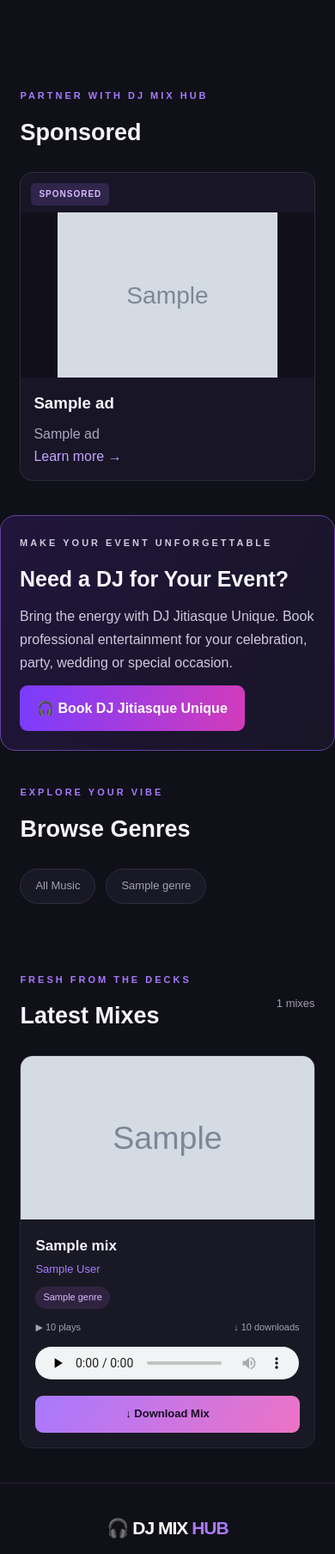
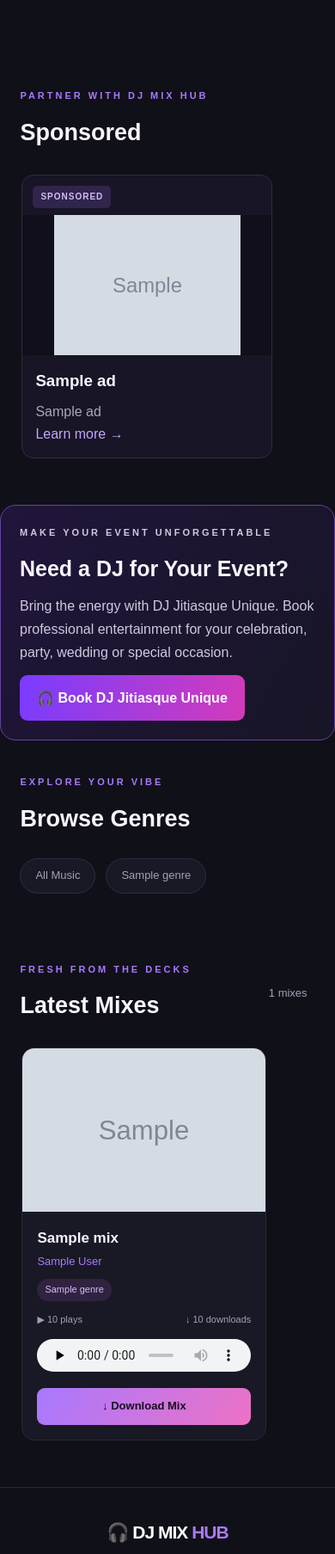
Before and after one commit to 5910henry-art/dj-mix-hub, a Flask app: template templates/index.html in a window 390 px wide. Shown: the part 1478-3285 px from the top of the page at 86% size. Run offline with Flask 3, Linux system fonts and the light colour scheme; the template is opened without the code that fills it: most values are stand-ins (such as "Sample title", 1, 10 or a date in 2020); grey boxes marked "Sample" are stand-in pictures; some libraries are stand-ins or nearby versions.

Commit message:
Add horizontal homepage carousels

```diff
--- a/static/css/style.css
+++ b/static/css/style.css
@@ -359,8 +359,103 @@ footer small {
         padding: 40px 6%;
     }
 
+}
+
+
+/* Homepage horizontal carousels */
+.carousel-heading-actions {
+    display: flex;
+    align-items: center;
+    gap: 16px;
+}
+
+.carousel-controls {
+    display: flex;
+    align-items: center;
+    gap: 8px;
+}
+
+.carousel-controls button {
+    width: 38px;
+    height: 38px;
+    border: 1px solid #443653;
+    border-radius: 50%;
+    background: #21182d;
+    color: #ffffff;
+    font-size: 25px;
+    line-height: 1;
+    cursor: pointer;
+    transition: background .2s, border-color .2s;
+}
+
+.carousel-controls button:hover {
+    background: #593477;
+    border-color: #9b6ac4;
+}
+
+.sponsored-grid,
+.mix-grid {
+    display: flex;
+    gap: 18px;
+    overflow-x: auto;
+    overflow-y: hidden;
+    padding: 3px 2px 14px;
+    scroll-snap-type: x mandatory;
+    scroll-behavior: smooth;
+    -webkit-overflow-scrolling: touch;
+    scrollbar-width: none;
+}
+
+.sponsored-grid::-webkit-scrollbar,
+.mix-grid::-webkit-scrollbar {
+    display: none;
+}
+
+.sponsored-card {
+    flex: 0 0 31%;
+    min-width: 0;
+    scroll-snap-align: start;
+}
+
+.mix-card {
+    flex: 0 0 31%;
+    min-width: 0;
+    scroll-snap-align: start;
+}
+
+@media (max-width: 700px) {
+    .carousel-heading-actions {
+        gap: 9px;
+    }
+
+    .carousel-controls {
+        gap: 5px;
+    }
+
+    .carousel-controls button {
+        width: 34px;
+        height: 34px;
+        font-size: 22px;
+    }
+
+    .sponsored-grid,
     .mix-grid {
-        grid-template-columns: 1fr;
+        gap: 14px;
+    }
+
+    .sponsored-card {
+        flex-basis: 86%;
+    }
+
+    .mix-card {
+        flex-basis: 84%;
+    }
+}
+
+@media (min-width: 701px) and (max-width: 950px) {
+    .sponsored-card,
+    .mix-card {
+        flex-basis: 46%;
     }
 }
 
@@ -623,8 +718,6 @@ footer small {
 
 /* Sponsored advertisements */
 .sponsored-grid {
-    display: grid;
-    grid-template-columns: repeat(auto-fit, minmax(240px, 1fr));
     gap: 20px;
 }
 
--- a/templates/index.html
+++ b/templates/index.html
@@ -159,9 +159,19 @@
                 <p class="eyebrow">PARTNER WITH DJ MIX HUB</p>
                 <h2>Sponsored</h2>
             </div>
+            <div class="carousel-controls">
+                <button type="button" aria-label="Previous sponsored ads"
+                        aria-controls="sponsored-track"
+                        data-carousel-target="sponsored-track"
+                        data-scroll-direction="-1">‹</button>
+                <button type="button" aria-label="Next sponsored ads"
+                        aria-controls="sponsored-track"
+                        data-carousel-target="sponsored-track"
+                        data-scroll-direction="1">›</button>
+            </div>
         </div>
 
-        <div class="sponsored-grid">
+        <div class="sponsored-grid" id="sponsored-track">
             {% for ad in ads %}
             <article class="sponsored-card">
                 <span class="sponsored-label">SPONSORED</span>
@@ -229,11 +239,23 @@
                     {% if search %}Search Results{% else %}Latest Mixes{% endif %}
                 </h2>
             </div>
-            <span class="mix-count">{{ mixes|length }} mixes</span>
+            <div class="carousel-heading-actions">
+                <span class="mix-count">{{ mixes|length }} mixes</span>
+                <div class="carousel-controls">
+                    <button type="button" aria-label="Previous mixes"
+                            aria-controls="mixes-track"
+                            data-carousel-target="mixes-track"
+                            data-scroll-direction="-1">‹</button>
+                    <button type="button" aria-label="Next mixes"
+                            aria-controls="mixes-track"
+                            data-carousel-target="mixes-track"
+                            data-scroll-direction="1">›</button>
+                </div>
+            </div>
         </div>
 
         {% if mixes %}
-        <div class="mix-grid">
+        <div class="mix-grid" id="mixes-track">
             {% for mix in mixes %}
             <article class="mix-card">
                 <a href="{{ url_for('mix_detail', mix_id=mix.id) }}" class="mix-cover-link">
@@ -299,6 +321,42 @@
 </footer>
 
 <script>
+document.querySelectorAll("[data-carousel-target]").forEach(function (button) {
+    const track = document.getElementById(button.dataset.carouselTarget);
+
+    if (!track) {
+        button.hidden = true;
+        return;
+    }
+
+    function updateCarouselControls() {
+        const canScroll = track.scrollWidth > track.clientWidth + 5;
+        track.parentElement.querySelectorAll(
+            '[data-carousel-target="' + track.id + '"]'
+        ).forEach(function (control) {
+            control.hidden = !canScroll;
+        });
+    }
+
+    button.addEventListener("click", function () {
+        const direction = Number(button.dataset.scrollDirection);
+
+        if (!direction) {
+            return;
+        }
+
+        track.scrollBy({
+            left: direction * track.clientWidth * 0.85,
+            behavior: "smooth"
+        });
+    });
+
+    updateCarouselControls();
+    window.addEventListener("resize", updateCarouselControls);
+});
+</script>
+
+<script>
 if ("serviceWorker" in navigator) {
     window.addEventListener("load", function () {
         navigator.serviceWorker.register("/service-worker.js")
```
